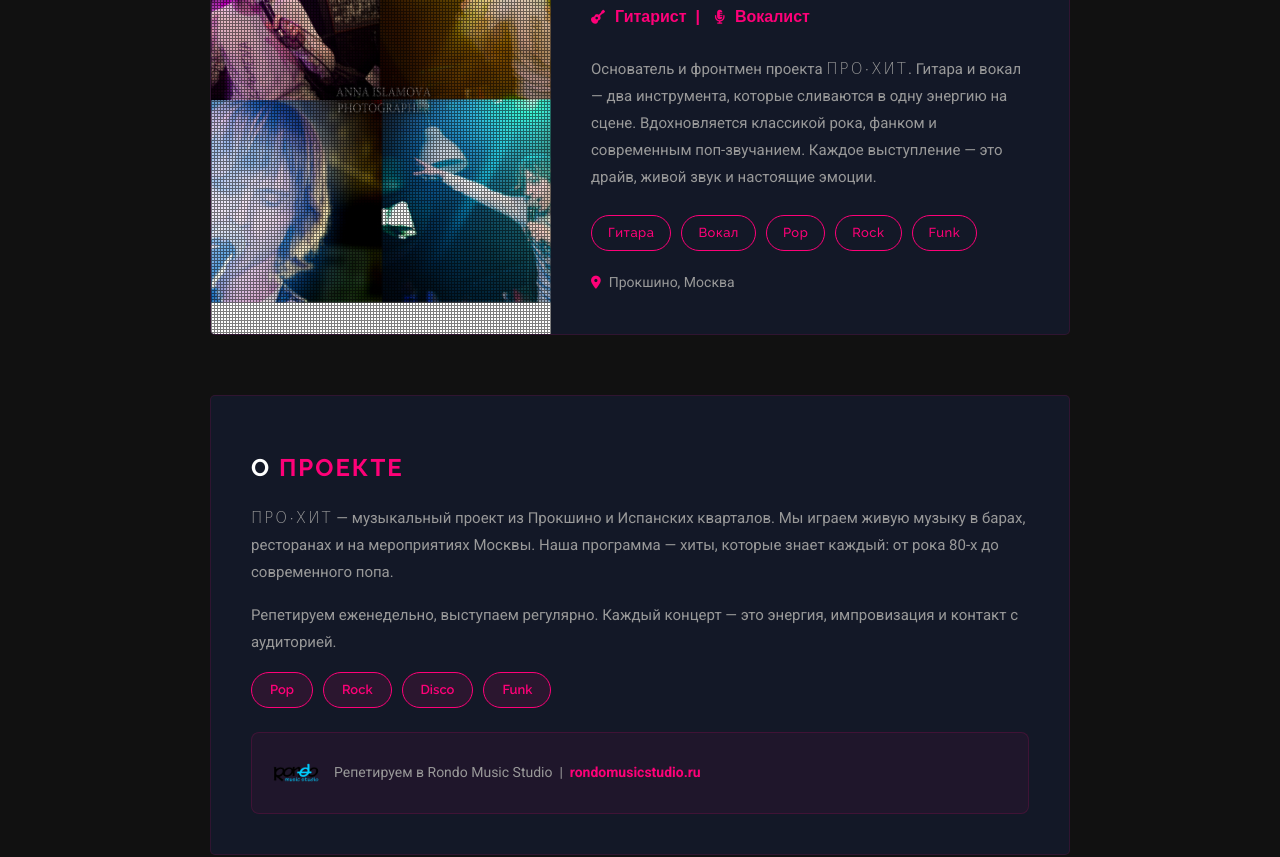
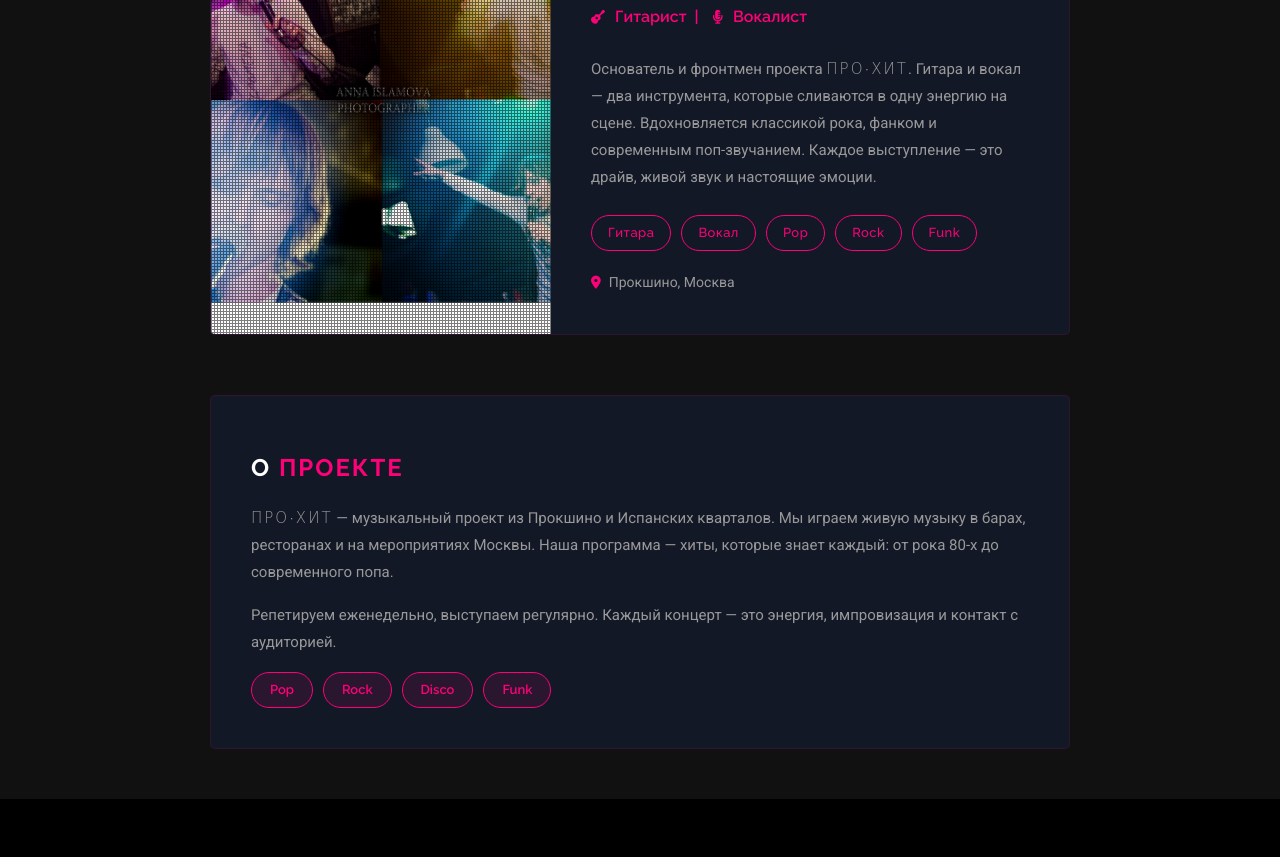
Before and after one commit to nebodima/prohit-website, a plain HTML site: page about.html in a window 1280 px wide. Shown: the part 506-1363 px from the top of the page. Drawn offline with nearby package versions, Linux system fonts and the light colour scheme; animation ran at ten frames a second; a script that the page names is missing.

Commit message:
Fix fonts on About page, move Rondo to logos carousel, remove standalone Rondo block

```diff
--- a/about.html
+++ b/about.html
@@ -55,7 +55,7 @@
 }
 .about-hero h1 span{color:#fe0178}
 .about-hero .subtitle{
-  font-family:'Comfortaa',sans-serif;
+  font-family:'Raleway',sans-serif;
   font-size:16px;color:#999;
   letter-spacing:2px;
 }
@@ -105,7 +105,7 @@
   color:#fff;
 }
 .member-role{
-  font-family:'Comfortaa',sans-serif;
+  font-family:'Raleway',sans-serif;
   font-size:16px;color:#fe0178;
   font-weight:600;
   margin-bottom:24px;
@@ -172,18 +172,6 @@
   color:#fe0178;
   font-family:'Raleway',sans-serif;
 }
-.rondo-link{
-  display:flex;align-items:center;gap:14px;
-  margin-top:24px;
-  padding:16px 20px;
-  background:rgba(254,1,120,0.05);
-  border-radius:8px;
-  border:1px solid rgba(254,1,120,0.15);
-}
-.rondo-link img{width:48px;height:48px;object-fit:contain;border-radius:8px}
-.rondo-link span{font-size:14px}
-.rondo-link a{font-weight:700;color:#fe0178}
-
 /* ===== MOBILE ===== */
 @media(max-width:700px){
   .about-hero h1{font-size:32px}
@@ -307,10 +295,6 @@
       <span class="genre-tag">Disco</span>
       <span class="genre-tag">Funk</span>
     </div>
-    <div class="rondo-link">
-      <img src="./ico/rondo.png" alt="Rondo Music Studio">
-      <span>Репетируем в <strong>Rondo Music Studio</strong> &nbsp;|&nbsp; <a href="https://rondomusicstudio.ru/" target="_blank">rondomusicstudio.ru</a></span>
-    </div>
   </div>
 </section>
 
```
Also changed, not shown: index.html (+13 -8 lines).
